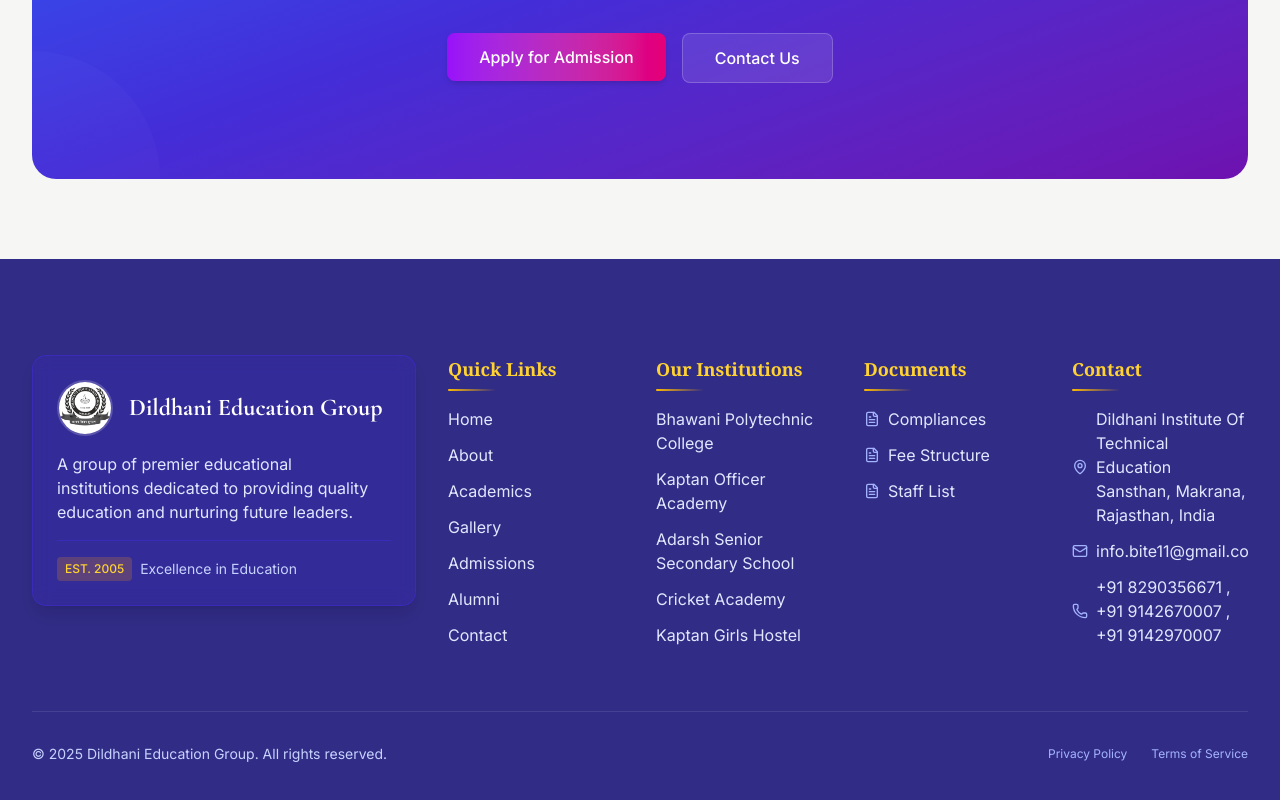
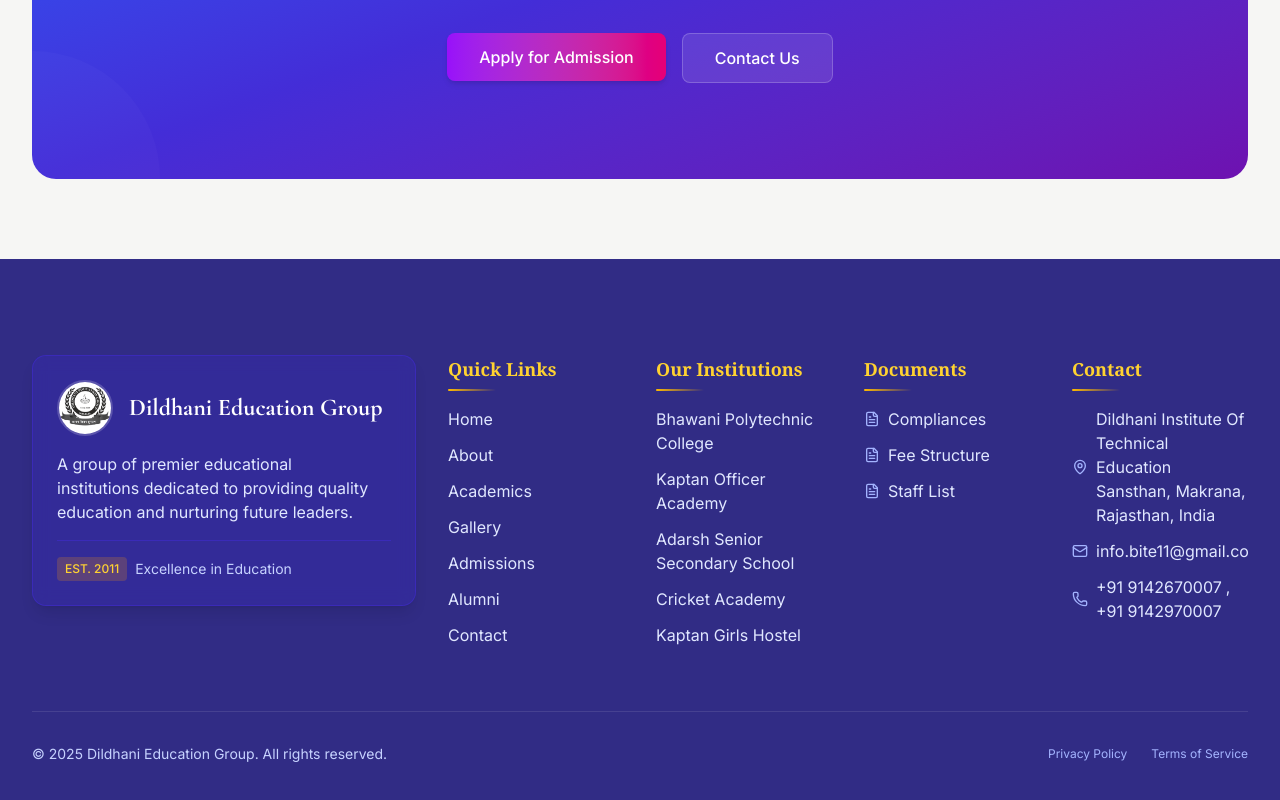
Before and after one commit to ZEDDLABZ-DEV/deg, a Next.js app in the folder website/: page / in a window 1280 px wide. Shown: the part 7975-8775 px from the top of the page. Built offline with nearby package versions, Linux system fonts and the light colour scheme; a web font is replaced by a local one.

Commit message:
refactor: removed the extra phone number

```diff
--- a/website/components/layout/Footer.tsx
+++ b/website/components/layout/Footer.tsx
@@ -166,7 +166,7 @@
                 <div className="mt-4 pt-4 border-t border-indigo-700/50">
                   <p className="text-sm text-indigo-200 flex items-center">
                     <span className="bg-amber-500/20 px-2 py-1 rounded text-amber-300 font-medium text-xs mr-2">
-                      EST. 2005
+                      EST. 2011
                     </span>
                     Excellence in Education
                   </p>
@@ -210,14 +210,6 @@
                           {link.isPhoneGroup && (
                             <div className="flex flex-wrap items-center">
                               <a
-                                href="tel:+918290356671"
-                                className="relative group-hover:text-amber-300"
-                              >
-                                +91 8290356671
-                                <span className="absolute left-0 bottom-0 w-full h-[1px] bg-amber-300 transform scale-x-0 group-hover:scale-x-100 transition-transform origin-right group-hover:origin-left duration-300"></span>
-                              </a>
-                              <span className="mx-1">,</span>
-                              <a
                                 href="tel:+919142670007"
                                 className="relative group-hover:text-amber-300"
                               >
@@ -253,14 +245,6 @@
                           )}
                           {link.isPhoneGroup && (
                             <div className="flex flex-wrap items-center">
-                              <a
-                                href="tel:+918290356671"
-                                className="relative group-hover:text-amber-300"
-                              >
-                                +91 8290356671
-                                <span className="absolute left-0 bottom-0 w-full h-[1px] bg-amber-300 transform scale-x-0 hover:scale-x-100 transition-transform origin-right hover:origin-left duration-300"></span>
-                              </a>
-                              <span className="mx-1">,</span>
                               <a
                                 href="tel:+919142670007"
                                 className="relative group-hover:text-amber-300"
```
